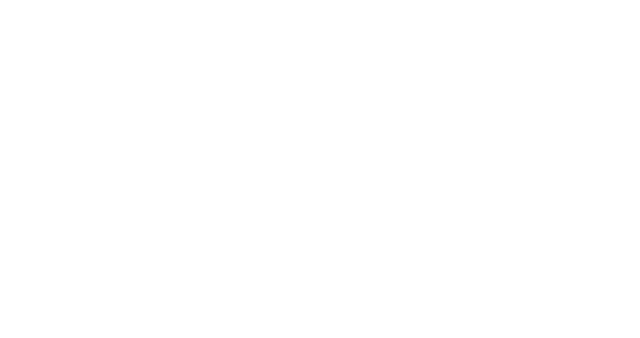
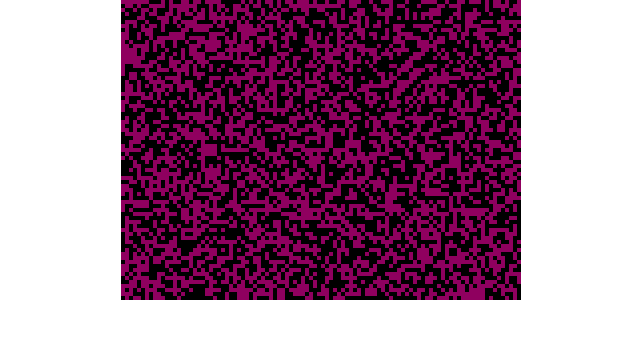
Before and after one commit to bloominstituteoftechnology/CS-Build-Week-1, a React (Create React App) app in the folder projects/life/: page / in a window 1280 px wide. Shown: the top 338 px of the page, without its empty margins (319-959 px from the left). Built offline with nearby package versions, Linux system fonts and the light colour scheme.

Commit message:
add animation, conway's life

```diff
--- a/projects/life/package.json
+++ b/projects/life/package.json
@@ -5,7 +5,7 @@
   "dependencies": {
     "react": "^16.0.0",
     "react-dom": "^16.0.0",
-    "react-scripts": "1.0.17"
+    "react-scripts": "^1.1.4"
   },
   "scripts": {
     "start": "react-scripts start",
--- a/projects/life/src/App.js
+++ b/projects/life/src/App.js
@@ -5,8 +5,19 @@ import './App.css';
 /**
  * Life canvas
  */
+
+const COLORS = [
+  [0, 0, 0],
+  [0x8f, 0, 0x5f],
+  [0x5f, 0, 0x8f],
+  [0, 0, 0xff],
+  [0, 0x5f, 0x7f],
+  [0x5f, 0x8f, 0x7f],
+  [0x8f, 0xff, 0x7f],
+  [0xff, 0x5f, 0x7f],
+];
+
 class LifeCanvas extends Component {
-
   /**
    * Constructor
    */
@@ -21,7 +32,9 @@ class LifeCanvas extends Component {
    * Component did mount
    */
   componentDidMount() {
-    requestAnimationFrame(() => {this.animFrame()});
+    requestAnimationFrame(() => {
+      this.animFrame();
+    });
   }
 
   /**
@@ -30,6 +43,45 @@ class LifeCanvas extends Component {
   animFrame() {
     //
     // !!!! IMPLEMENT ME !!!!
+
+    let canvas = this.refs.canvas;
+    let ctx = canvas.getContext('2d');
+
+    let imageData = ctx.getImageData(0, 0, canvas.width, canvas.height);
+    let cells = this.life.getCells();
+
+    // Here is the screen buffer array we can manipulate:
+
+    let screenBuffer = imageData.data;
+
+    // for (let i = 0; i < 1000; i += 4) {
+    //   screenBuffer[i + 0] = 0; //R
+    //   screenBuffer[i + 1] = 0; //G
+    //   screenBuffer[i + 2] = 0; //B
+    //   screenBuffer[i + 3] = 255; //A
+    // }
+    for (let height = 0; height < canvas.height; height++) {
+      for (let width = 0; width < canvas.width; width++) {
+        // convert xy to index (see training kit)
+        let index = (height * canvas.width + width) * 4;
+
+        let lifeStatus = cells[height][width];
+
+        // change pixels at index to match lifeStatus
+
+        screenBuffer[index + 0] = COLORS[lifeStatus][0];
+        screenBuffer[index + 1] = COLORS[lifeStatus][1];
+        screenBuffer[index + 2] = COLORS[lifeStatus][2];
+        screenBuffer[index + 3] = 255;
+      }
+    }
+
+    // console.log('screenBuffer in animFrame: ', screenBuffer);
+
+    ctx.putImageData(imageData, 0, 0);
+
+    ctx.imageSmoothingEnabled = false;
+    ctx.drawImage(canvas, 0, 0, 4 * canvas.width, 4 * canvas.height);
     //
 
     // Request another animation frame
@@ -44,7 +96,7 @@ class LifeCanvas extends Component {
    * Render
    */
   render() {
-    return <canvas ref="canvas" width={this.props.width} height={this.props.height} />
+    return <canvas ref="canvas" width={this.props.width} height={this.props.height} />;
   }
 }
 
@@ -52,7 +104,6 @@ class LifeCanvas extends Component {
  * Life holder component
  */
 class LifeApp extends Component {
-
   /**
    * Render
    */
@@ -61,7 +112,7 @@ class LifeApp extends Component {
       <div>
         <LifeCanvas width={400} height={300} />
       </div>
-    )
+    );
   }
 }
 
@@ -69,7 +120,6 @@ class LifeApp extends Component {
  * Outer App component
  */
 class App extends Component {
-
   /**
    * Render
    */
--- a/projects/life/src/life.js
+++ b/projects/life/src/life.js
@@ -5,6 +5,9 @@
 /**
  * Make a 2D array helper function
  */
+
+const MODULO = 2;
+
 function Array2D(width, height) {
   //NOTE:  Iterate through Array2D row first then column
   let a = new Array(height);
@@ -20,12 +23,23 @@ function Array2D(width, height) {
  * Life class
  */
 class Life {
-
   /**
    * Constructor
    */
   constructor(width, height) {
     // !!!! IMPLEMENT ME !!!!
+    this.width = width;
+    this.height = height;
+
+    this.cells = [Array2D(width, height), Array2D(width, height)];
+
+    this.currentBufferIndex = 0;
+
+    this.randomize();
+
+    console.log('cells array', this.cells);
+
+    this.clear();
   }
 
   /**
@@ -35,6 +49,7 @@ class Life {
    */
   getCells() {
     // !!!! IMPLEMENT ME !!!!
+    return this.cells[this.currentBufferIndex];
   }
 
   /**
@@ -49,6 +64,11 @@ class Life {
    */
   randomize() {
     // !!!! IMPLEMENT ME !!!!
+    for (let height = 0; height < this.height; height++) {
+      for (let width = 0; width < this.width; width++) {
+        this.cells[this.currentBufferIndex][height][width] = (Math.random() * MODULO) | 0;
+      }
+    }
   }
 
   /**
@@ -56,6 +76,52 @@ class Life {
    */
   step() {
     // !!!! IMPLEMENT ME !!!!
+    let currentBuffer = this.cells[this.currentBufferIndex];
+    let backBuffer = this.cells[this.currentBufferIndex === 0 ? 1 : 0];
+    // see if we have a neighbor that can infect this cell and change it's color
+
+    function countNeighbors(row, col) {
+      let neighborCount = 0;
+
+      // treat neighbors off the grid as dead cells
+      for (let rowOffset = -1; rowOffset <= 1; rowOffset++) {
+        let rowPos = row + rowOffset;
+
+        // check for out of bounds
+        if (rowPos < 0 || rowPos === this.height) {
+          continue;
+        }
+        for (let colOffset = -1; colOffset <= 1; colOffset++) {
+          let colPos = col + colOffset;
+
+          // Check for out of bounds
+          if (colPos < 0 || colPos === this.width) {
+            continue;
+          }
+          //don't count this cell
+          if (colOffset === 0 && rowOffset === 0) {
+            continue;
+          }
+          ///
+          if (currentBuffer[rowPos][colPos] === 1) {
+            neighborCount++;
+          }
+        }
+      }
+    }
+    for (let height = 0; height < this.height; height++) {
+      for (let width = 0; width < this.width; width++) {
+        neighborCount = countNeighbors.call(this, height, width);
+
+        // under what conditions is the cell alive
+        if (neighborCount) {
+          backBuffer[height][width] = (currentBuffer[height][width] + 1) % MODULO;
+        } else {
+          backBuffer[height][width] = currentBuffer[height][width];
+        }
+      }
+    }
+    this.currentBufferIndex;
   }
 }
 
```
Also changed, not shown: 1 other file (tests, documents, lock files or other folders).
